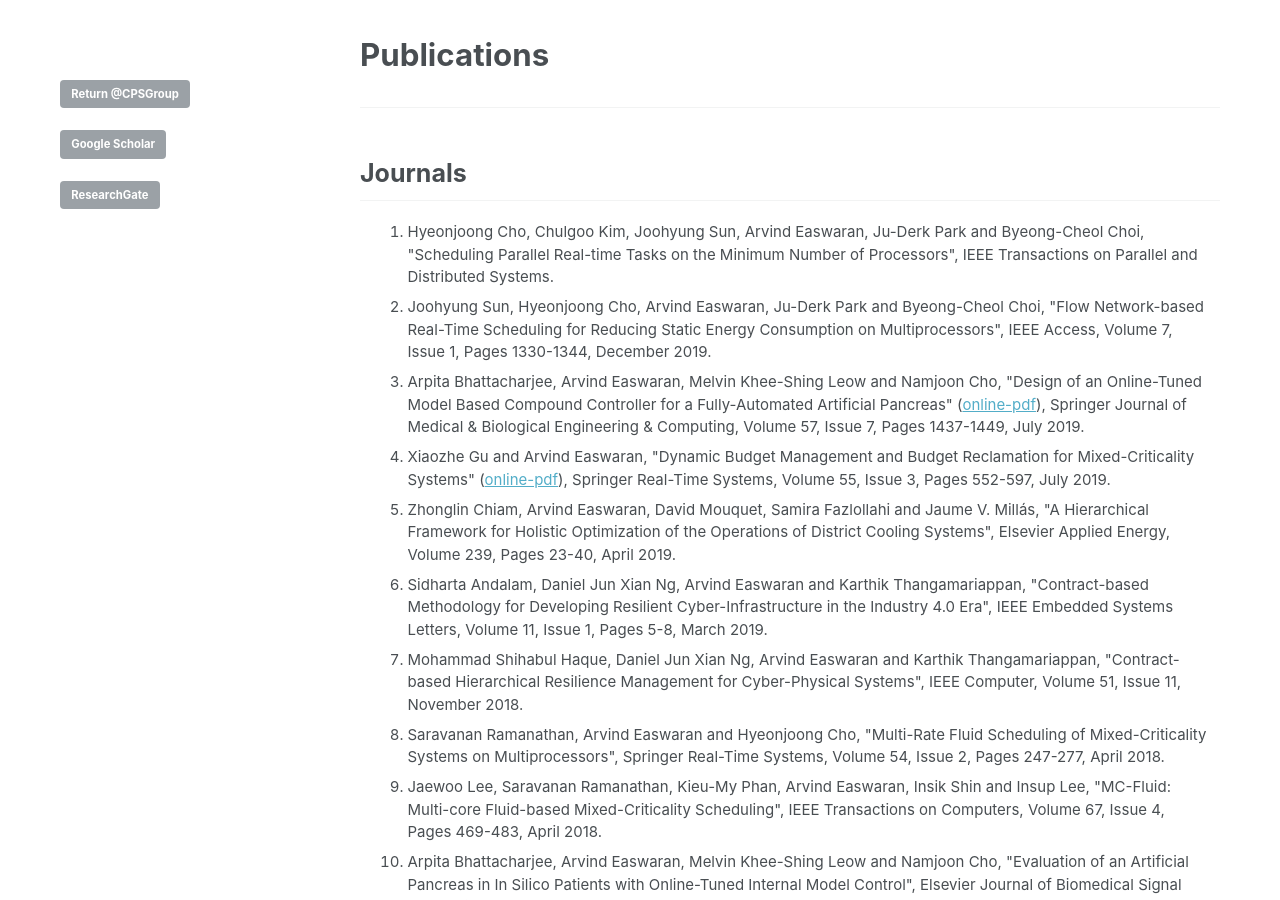
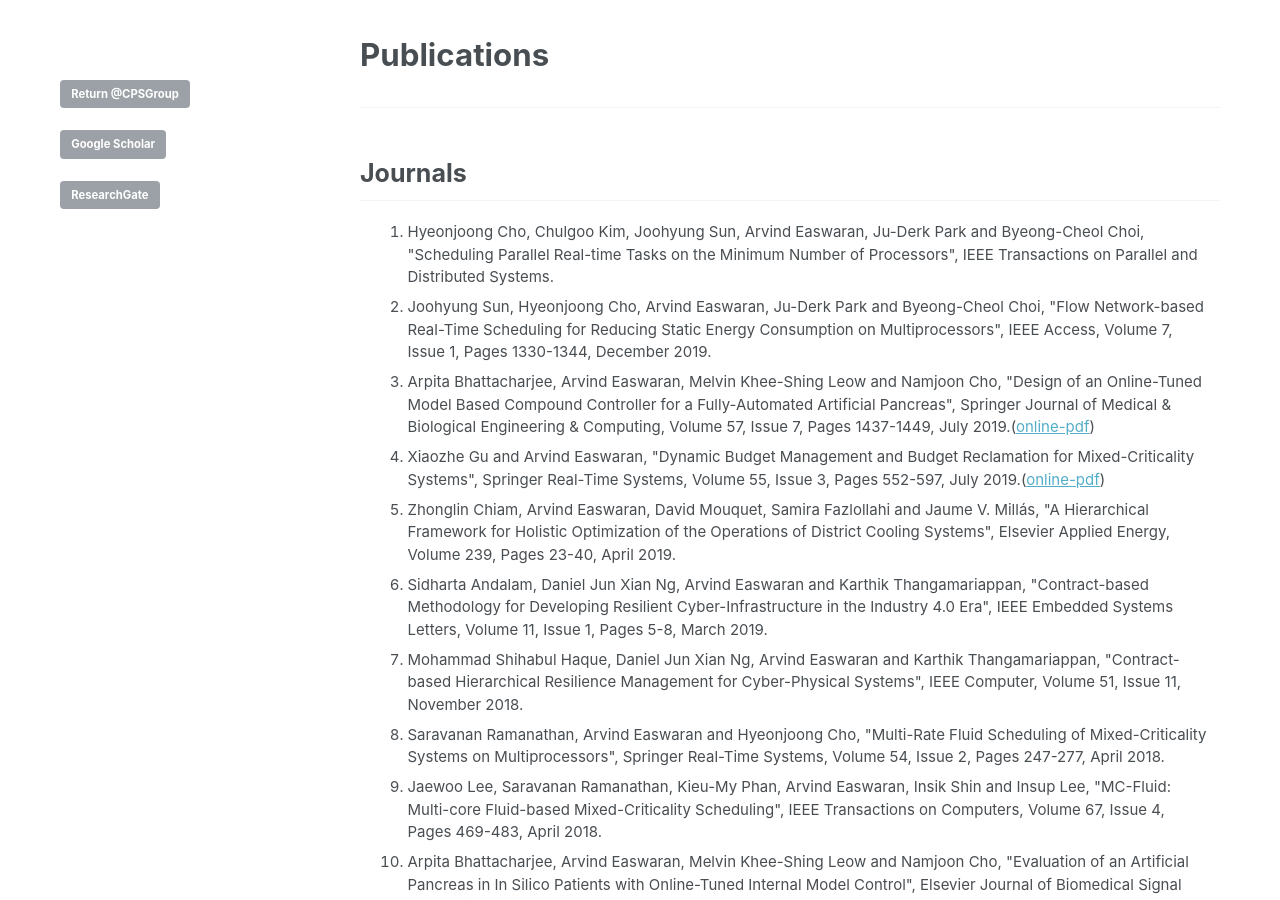
Before and after one commit to CPS-research-group/CPS-research-group.github.io, a Jekyll site: the page built from _pages/research_profile.md, in a window 1280 px wide and 900 px high. Built offline with Jekyll 4.4.1, drawn with Linux system fonts in a browser that asks for light colours; some of the changed text lies outside the part shown.

Commit message:
Updates.

```diff
--- a/_pages/research_profile.md
+++ b/_pages/research_profile.md
@@ -25,8 +25,8 @@
   <ol>
     <li class="a">Hyeonjoong Cho, Chulgoo Kim, Joohyung Sun, Arvind Easwaran, Ju-Derk Park and Byeong-Cheol Choi, "Scheduling Parallel Real-time Tasks on the Minimum Number of Processors", IEEE Transactions on Parallel and Distributed Systems.</li>
     <li class="a">Joohyung Sun, Hyeonjoong Cho, Arvind Easwaran, Ju-Derk Park and Byeong-Cheol Choi, "Flow Network-based Real-Time Scheduling for Reducing Static Energy Consumption on Multiprocessors", IEEE Access, Volume 7, Issue 1, Pages 1330-1344, December 2019.</li>
-    <li class="a">Arpita Bhattacharjee, Arvind Easwaran, Melvin Khee-Shing Leow and Namjoon Cho, "Design of an Online-Tuned Model Based Compound Controller for a Fully-Automated Artificial Pancreas" (<a href="https://rdcu.be/br4lW">online-pdf</a>), Springer Journal of Medical & Biological Engineering & Computing, Volume 57, Issue 7, Pages 1437-1449, July 2019.</li>
-    <li class="a">Xiaozhe Gu and Arvind Easwaran, "Dynamic Budget Management and Budget Reclamation for Mixed-Criticality Systems" (<a href="https://rdcu.be/bo09g">online-pdf</a>), Springer Real-Time Systems, Volume 55, Issue 3, Pages 552-597, July 2019.</li>
+    <li class="a">Arpita Bhattacharjee, Arvind Easwaran, Melvin Khee-Shing Leow and Namjoon Cho, "Design of an Online-Tuned Model Based Compound Controller for a Fully-Automated Artificial Pancreas", Springer Journal of Medical & Biological Engineering & Computing, Volume 57, Issue 7, Pages 1437-1449, July 2019.(<a href="https://rdcu.be/br4lW">online-pdf</a>)</li>
+    <li class="a">Xiaozhe Gu and Arvind Easwaran, "Dynamic Budget Management and Budget Reclamation for Mixed-Criticality Systems", Springer Real-Time Systems, Volume 55, Issue 3, Pages 552-597, July 2019.(<a href="https://rdcu.be/bo09g">online-pdf</a>)</li>
     <li class="a">Zhonglin Chiam, Arvind Easwaran, David Mouquet, Samira Fazlollahi and Jaume V. Mill&aacute;s, "A Hierarchical Framework for Holistic Optimization of the Operations of District Cooling Systems", Elsevier Applied Energy, Volume 239, Pages 23-40, April 2019.</li>
     <li class="a">Sidharta Andalam, Daniel Jun Xian Ng, Arvind Easwaran and Karthik Thangamariappan, "Contract-based Methodology for Developing Resilient Cyber-Infrastructure in the Industry 4.0 Era", IEEE Embedded Systems Letters, Volume 11, Issue 1, Pages 5-8, March 2019.</li>
     <li class="a">Mohammad Shihabul Haque, Daniel Jun Xian Ng, Arvind Easwaran and Karthik Thangamariappan, "Contract-based Hierarchical Resilience Management for Cyber-Physical Systems", IEEE Computer, Volume 51, Issue 11, November 2018.</li>
@@ -58,7 +58,7 @@
      		        <li class="a">Vijayakumar Sundar and Arvind Easwaran, "A Practical Degradation Model for Mixed-Criticality Systems", IEEE International Symposium on Real-Time Computing (ISORC), 2019.</li>
      		        <li class="a">Ankita Samaddar, Zahra Rahiminasab, Arvind Easwaran, Ansuman Banerjee and Xue Bai, "Linearization based Safety Verification of a Glucose Control Protocol", IEEE International Symposium on Real-Time Computing (ISORC), 2019.</li>
 <li class="a">Daniel Jun Xian Ng, Arvind Easwaran and Sidharta Andalam, "Demo Abstract: Contract-based Hierarchical Resilience Framework for Cyber-Physical Systems", Demo Session of IEEE International Conference on Cyber-Physical Systems (ICCPS), 2019.</li>
-     		        <li class="a">Xiaozhe Gu and Arvind Easwaran, "Towards Safe Machine Learning for CPS: Infer Uncertainty from Training Data", IEEE International Conference on Cyber-Physical Systems (ICCPS), 2019.</li>
+     		        <li class="a">Xiaozhe Gu and Arvind Easwaran, "Towards Safe Machine Learning for CPS: Infer Uncertainty from Training Data", IEEE International Conference on Cyber-Physical Systems (ICCPS), 2019.(<a href="http://arxiv.org/abs/1909.04886">arXiv</a>)</li>
      		        <li class="a">Rui Tan, Linshan Jiang, Arvind Easwaran and Jothi Prasanna Shanmuga Sundaram, "Resilience Bounds of Sensing-Based Network Clock Synchronization", International Conference on Parallel and Distributed Systems (ICPADS), Pages 894-902, 2018.</li>
      		        <li class="a">Jin Hyun Kim, Kyong Hoon Kim, Arvind Easwaran and Insup Lee, "Towards Overhead-Free Interface Theory for Compositional Hierarchical Real-Time Systems", ACM & IEEE International Conference on Embedded Software (EMSOFT), 2018 (published in IEEE Transactions on Computer-Aided Design of Integrated Circuits and Systems (TCAD), Volume 37, Issue 11, Pages 2869-2880, November 2018).</li>
      		        <li class="a">Mohammad Shihabul Haque and Arvind Easwaran, "Predictability and Performance Aware Replacement Policy PVISAM for Unified Shared Caches in Real-time Multicores", ACM & IEEE International Conference on Compilers, Architecture, and Synthesis for Embedded Systems (CASES), 2018 (published in IEEE Transactions on Computer-Aided Design of Integrated Circuits and Systems (TCAD), Volume 37, Issue 11, Pages 2720-2731, November 2018).</li>
```
